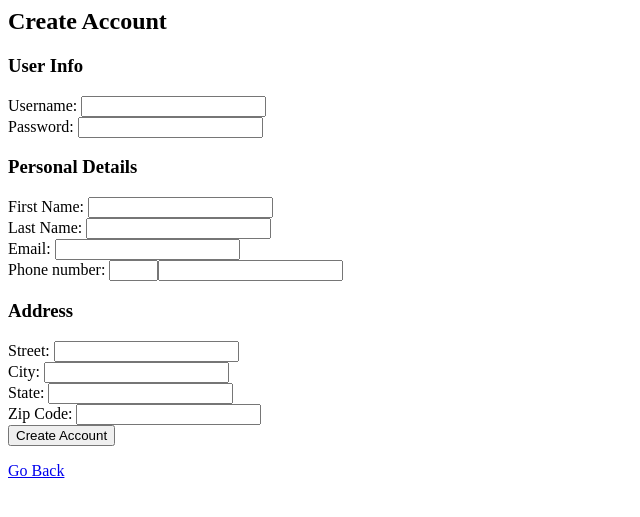
After one commit to LTEmmer/ConcurrentModification, a Django app: page /register/ in a window 1280 px wide. The commit adds this page. Shown: the top 517 px of the page, without its empty margins (0-640 px from the left). Run offline with Django 5.2, Linux system fonts and the light colour scheme.

Commit message:
Login, Logout, and User Creation functionality added (first rough implementation)

```diff
--- a/templates/homepage.html
+++ b/concurrent_modification/templates/homepage.html
@@ -48,7 +48,7 @@
         <a href="/Overdrafts/">Overdrafts</a>
         <a href="/Personal Information/">Personal Information</a>
         <a href="/Help/">Help</a>
-        <a href="/Logout/">Logout</a>
+        <a href="{% url 'signin' %}">Logout</a>
     </div>
 
     <!-- if someone is an admin their homepage should be different
--- /dev/null
+++ b/concurrent_modification/templates/register.html
@@ -0,0 +1,45 @@
+<!-- templates/register.html -->
+{% block content %}
+<h2>Create Account</h2>
+<form method="post">
+    {% csrf_token %}
+
+    <h3>User Info</h3>
+    <label>Username:</label>
+    <input type="text" name="username" required><br>
+    <label>Password:</label>
+    <input type="password" name="password" required><br>
+
+    <h3>Personal Details</h3>
+    <label>First Name:</label>
+    <input type="text" name="first_name"><br>
+    <label>Last Name:</label>
+    <input type="text" name="last_name"><br>
+    <label>Email:</label>
+    <input type="text" name="email"><br>
+    <label>Phone number:</label>
+    <input type="text" name="phone_area" maxlength="3" size="3"><input type="text" name="phone_num"><br>
+
+    <h3>Address</h3>
+    <label>Street:</label>
+    <input type="text" name="street"><br>
+    <label>City:</label>
+    <input type="text" name="city"><br>
+    <label>State:</label>
+    <input type="text" name="state"><br>
+    <label>Zip Code:</label>
+    <input type="text" name="zip"><br>
+
+    <button type="submit">Create Account</button>
+</form>
+
+<p><a href="{% url 'signin' %}">Go Back</a></p>
+
+{% if messages %}
+<ul class="messages">
+    {% for message in messages %}
+    <li{% if message.tags %} class="{{ message.tags }}"{% endif %}>{{ message }}</li>
+    {% endfor %}
+</ul>
+{% endif %}
+{% endblock %}
--- a/concurrent_modification/urls.py
+++ b/concurrent_modification/urls.py
@@ -16,9 +16,11 @@ Including another URLconf
 """
 from django.contrib import admin
 from django.urls import path
-from . import views
+from .views import SigninView, HomeView, RegisterView
 
 urlpatterns = [
     path('admin/', admin.site.urls),
-    path('', views.home, name='home')
+    path('', SigninView.as_view(), name='signin'),
+    path('home/', HomeView.as_view(), name='home'),
+    path('register/', RegisterView.as_view(), name='register')
 ]
--- a/concurrent_modification/views.py
+++ b/concurrent_modification/views.py
@@ -1,4 +1,107 @@
-from django.shortcuts import render
+from django.shortcuts import render, redirect
+from django.contrib.auth import authenticate, login
+from django.contrib import messages
+from django.views import View
+from django.utils import timezone
+from .models import Users, PersonalDetails, Addresses
+from django.db.models import Q
 
-def home(request):
-    return render(request, 'homepage.html')
+class RegisterView(View):
+    def get(self, request):
+        return render(request, 'register.html')
+
+    def post(self, request):
+         # Extract all fields from the request form
+        username = request.POST.get('username')
+        password = request.POST.get('password')
+        first_name = request.POST.get('first_name')
+        last_name = request.POST.get('last_name')
+        email = request.POST.get('email')
+        phone_num = request.POST.get('phone_num')
+        phone_area = request.POST.get('phone_area')
+        street = request.POST.get('street')
+        city = request.POST.get('city')
+        state = request.POST.get('state')
+        zip_code = request.POST.get('zip')
+
+        # Check for required fields
+        if not all([username, password, first_name, last_name, email, phone_num, phone_area, street, city, state, zip_code]):
+            messages.error(request, "All fields are required.")
+            return render(request, 'register.html')
+
+        # Check for existing username
+        if Users.objects.filter(username=username).exists():
+            messages.error(request, "Username is already taken.")
+            return render(request, 'register.html')
+
+        # Check for existing email or phone number in personal details
+        if PersonalDetails.objects.filter(Q(email=email) | Q(phone_num=phone_num)).exists():
+            messages.error(request, "Email or phone number is already registered.")
+            return render(request, 'register.html')
+
+        # Create user
+        try:
+            # Add to the Users table
+            user = Users.objects.create(
+                username=username,
+                pwd=password,
+                created_at=timezone.now()
+            )
+            # Add to the PersonalDetails table
+            personal = PersonalDetails.objects.create(
+                details_username=user,
+                first_name=first_name,
+                last_name=last_name,
+                email=email,
+                phone_num=phone_num,
+                phone_area=phone_area
+            )
+            # Add to the Addresses table
+            address = Addresses.objects.create(
+                address_username=personal,
+                address_street=street,
+                addr_city=city,
+                addr_state=state,
+                addr_zip=zip_code
+            )
+
+            messages.success(request, "Account created successfully. Please log in.")
+            return redirect('signin')
+
+        except Exception as e:
+            messages.error(request, f"Error creating account: {e}")
+            return render(request, 'register.html')
+
+
+class SigninView(View):
+    def get(self, request):
+
+        # Used to debug session data, prints out all info in the session
+        #print("SESSION DATA:")
+        #for key, value in request.session.items():
+        #    print(f"{key}: {value}")
+
+        request.session.flush()  # Clear all session data
+        return render(request, 'signin.html')
+
+    def post(self, request):
+        # Get the username and password
+        username = request.POST.get('username')
+        password = request.POST.get('password')
+
+        try:
+            # Get user from MySQL database
+            user = Users.objects.get(username=username, pwd=password)
+            request.session['user_id'] = user.user_id
+            request.session['username'] = user.username
+            return render(request, 'homepage.html')
+
+        except Users.DoesNotExist:
+            # The username or password are incorrect
+            messages.error(request, "Invalid username or password. Please try again.\n")
+            return render(request, 'signin.html')
+
+
+class HomeView(View):
+    def get(self, request):
+        return render(request, 'homepage.html')
```
Also changed, not shown: concurrent_modification/templates/signin.html (added, +26 -0 lines).
